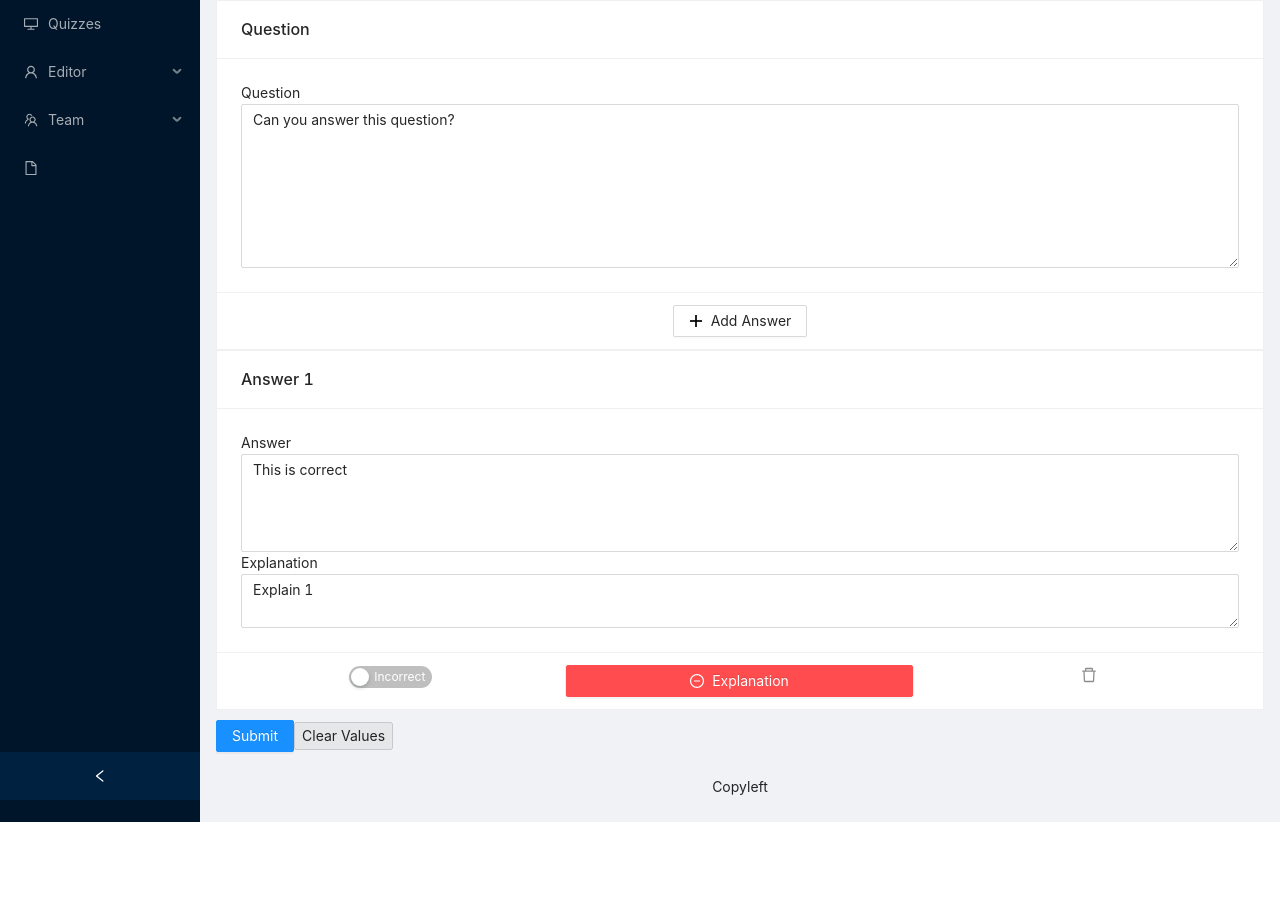
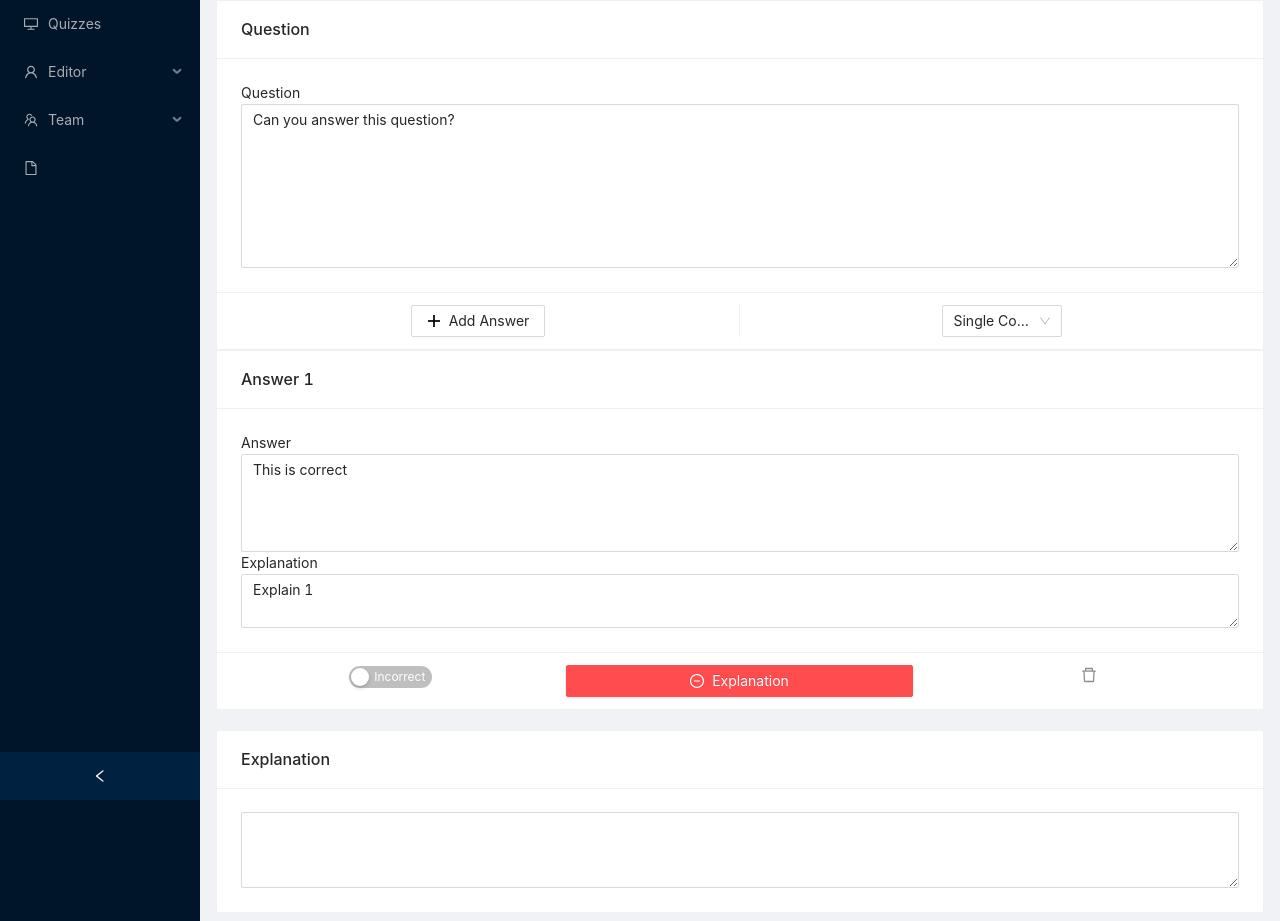
Before and after one commit to snytkine/quizzer-fe, a React (Create React App) app: page /reduxformeditor in a window 1280 px wide. Shown: the top 921 px of the page. Before the commit the page ends 822 px from the top, so only its background shows below. Built offline with nearby package versions, Linux system fonts and the light colour scheme.

Commit message:
Added question type to ReduxFormEditor

```diff
--- a/src/Components/editor/ReduxFormEditor.tsx
+++ b/src/Components/editor/ReduxFormEditor.tsx
@@ -2,10 +2,11 @@ import React from 'react';
 import { Field, FieldArray, reduxForm, change, formValueSelector, arrayPush } from 'redux-form';
 import { connect } from 'react-redux';
 import validate from './validate';
-import { Button, Form, Input, Card, Col, Switch } from 'antd';
+import { Button, Form, Input, Card, Col, Switch, Select } from 'antd';
 import { MinusCircleOutlined, DeleteOutlined, PlusOutlined } from '@ant-design/icons';
 
 const { TextArea } = Input;
+const { Option } = Select;
 
 const FORM_NAME = 'editQuestion';
 const selectFormValue = formValueSelector(FORM_NAME);
@@ -203,6 +204,41 @@ let renderAnswers = (props) => {
   </div>);
 };
 
+const EditQuestionExplanation = () => {
+  return (
+      <Card
+          title="Explanation"
+          style={{ marginTop: '20px' }}
+      >
+        <Field
+            name="explanation"
+            type="textarea"
+            component={renderTextArea}
+            rows={3}
+        />
+      </Card>
+  );
+};
+
+
+let EditQuestionType = (props: { dispatch?: Function }) => {
+
+  const { dispatch } = props;
+
+  function handleChange(value) {
+    dispatch(change(FORM_NAME, 'qtype', value));
+  }
+
+  return (
+      <Select defaultValue="single" style={{ width: 120 }} placeholder="Question Type" onChange={handleChange}>
+        <Option value="single">Single Correct</Option>
+        <Option value="multi">Multiple Correct</Option>
+      </Select>
+  );
+};
+
+EditQuestionType = connect()(EditQuestionType);
+
 let EditQuestion = (props: { dispatch?: Function }) => {
   const { dispatch } = props;
   return (
@@ -215,6 +251,7 @@ let EditQuestion = (props: { dispatch?: Function }) => {
             }}>
               <PlusOutlined/> Add Answer
             </Button>,
+            <EditQuestionType/>,
           ]}>
         <Field
             name="question"
@@ -229,7 +266,6 @@ let EditQuestion = (props: { dispatch?: Function }) => {
 
 EditQuestion = connect()(EditQuestion);
 
-// @ts-ignore
 let QuestionEditorForm = props => {
   const { handleSubmit, pristine, reset, submitting } = props;
   return (
@@ -237,6 +273,7 @@ let QuestionEditorForm = props => {
         <EditQuestion/>
         { /* @ts-ignore */}
         <FieldArray name="answers" component={renderAnswers}/>
+        <EditQuestionExplanation/>
         <div style={{ marginTop: '10px' }}>
           <Button type="primary" disabled={submitting} htmlType="submit">
             Submit
```
